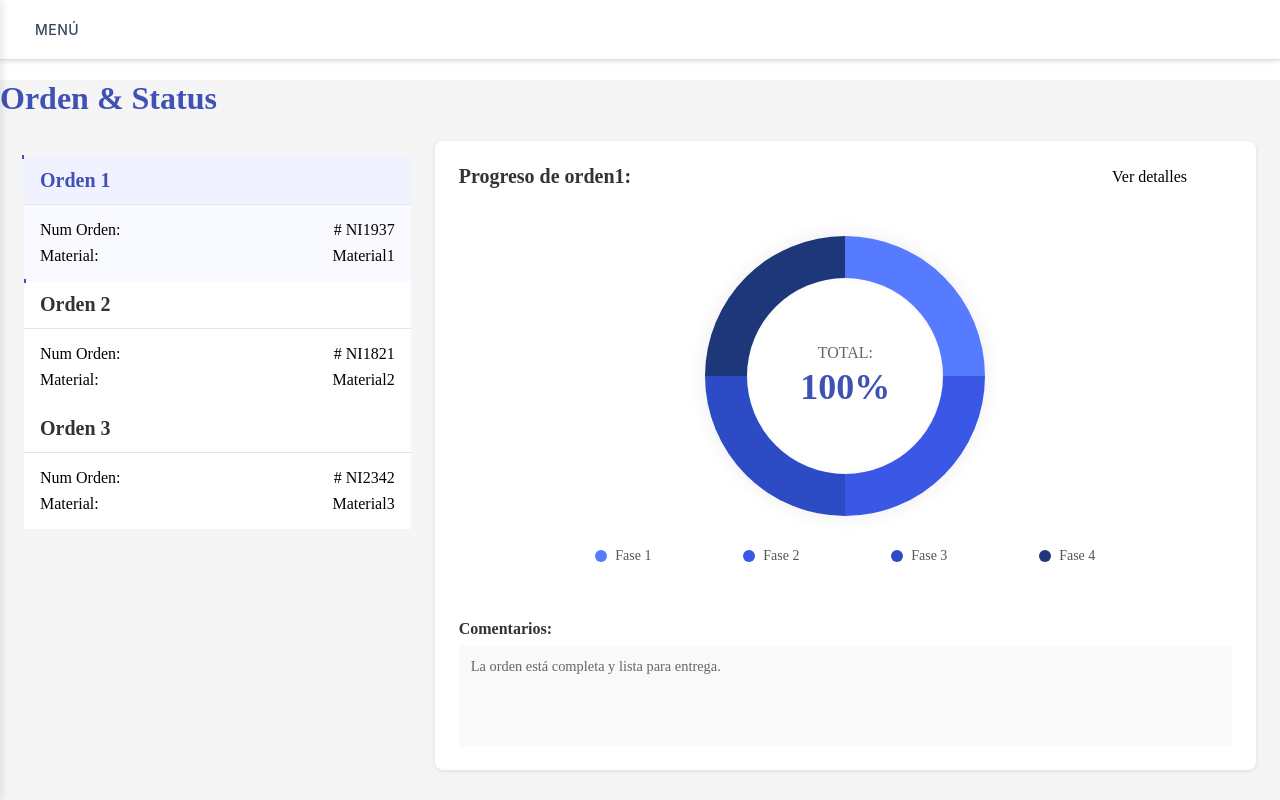
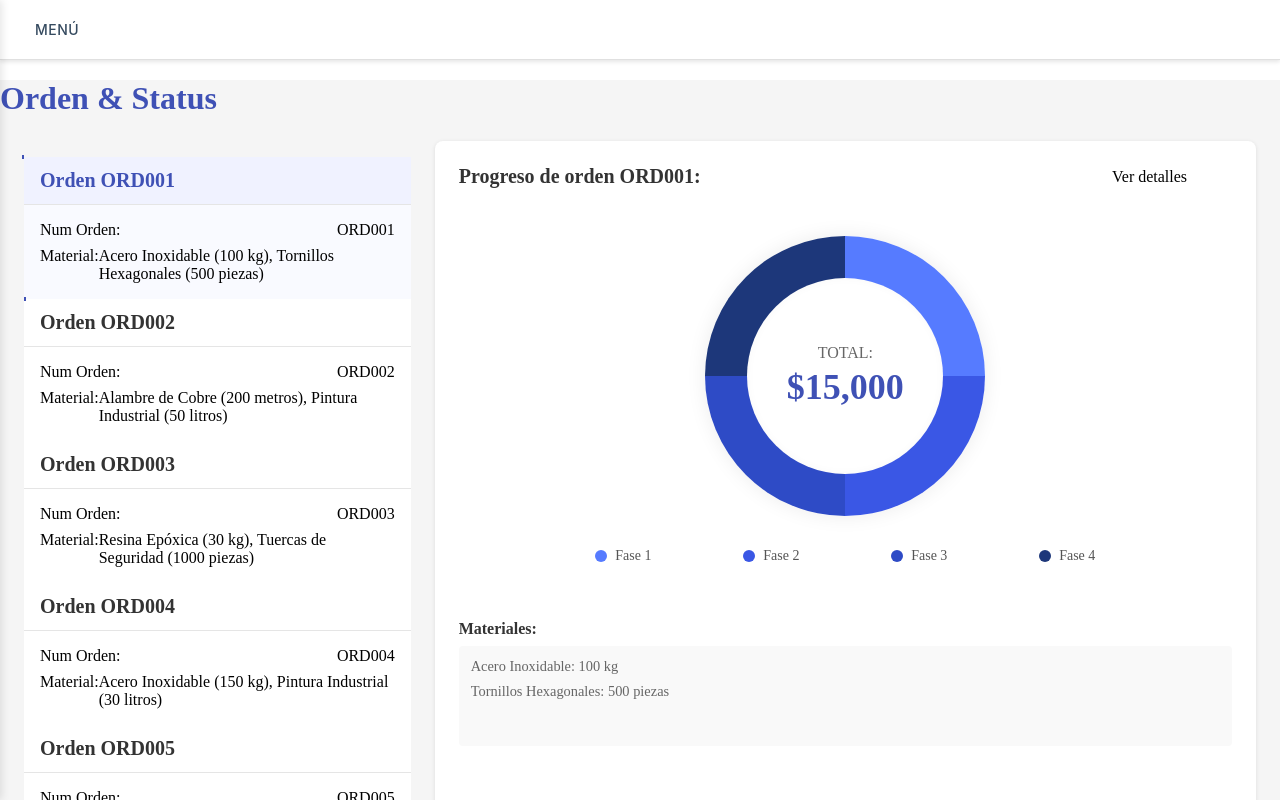
Before and after one commit to gmonmarr/WuSAP, a React (Vite) app in the folder frontend/: page /orden-status in a window 1280 px wide. Built offline with nearby package versions, Linux system fonts and the light colour scheme; no server answers.

Commit message:
ordenstatus con el mismo nombre y numero de orden

```diff
--- a/frontend/src/pages/general/OrdenStatus.jsx
+++ b/frontend/src/pages/general/OrdenStatus.jsx
@@ -14,35 +14,76 @@ import "@ui5/webcomponents-icons/dist/detail-view.js";
 
 const OrdenStatus = () => {
   const navigate = useNavigate();
-  const [ordenes] = useState([
+  const [orders, setOrders] = useState([
     {
-      id: 1,
-      numOrden: "# NI1937",
-      material: "Material1",
-      progreso: 100
+      id: 'ORD001',
+      name: 'ORD001',
+      date: '2024-04-01',
+      status: 'delivered',
+      deliveryDate: '2024-04-03',
+      products: [
+        { name: 'Acero Inoxidable', quantity: 100, unit: 'kg' },
+        { name: 'Tornillos Hexagonales', quantity: 500, unit: 'piezas' }
+      ],
+      total: 15000
     },
     {
-      id: 2,
-      numOrden: "# NI1821",
-      material: "Material2",
-      progreso: 75
+      id: 'ORD002',
+      name: 'ORD002',
+      date: '2024-04-02',
+      status: 'on_route',
+      estimatedDelivery: '2024-04-04',
+      products: [
+        { name: 'Alambre de Cobre', quantity: 200, unit: 'metros' },
+        { name: 'Pintura Industrial', quantity: 50, unit: 'litros' }
+      ],
+      total: 12000
     },
     {
-      id: 3,
-      numOrden: "# NI2342",
-      material: "Material3",
-      progreso: 50
+      id: 'ORD003',
+      name: 'ORD003',
+      date: '2024-04-03',
+      status: 'in_progress',
+      estimatedDelivery: '2024-04-05',
+      products: [
+        { name: 'Resina Epóxica', quantity: 30, unit: 'kg' },
+        { name: 'Tuercas de Seguridad', quantity: 1000, unit: 'piezas' }
+      ],
+      total: 8000
+    },
+    {
+      id: 'ORD004',
+      name: 'ORD004',
+      date: '2024-04-04',
+      status: 'delivered',
+      deliveryDate: '2024-04-06',
+      products: [
+        { name: 'Acero Inoxidable', quantity: 150, unit: 'kg' },
+        { name: 'Pintura Industrial', quantity: 30, unit: 'litros' }
+      ],
+      total: 11000
+    },
+    {
+      id: 'ORD005',
+      name: 'ORD005',
+      date: '2024-04-05',
+      status: 'on_route',
+      estimatedDelivery: '2024-04-07',
+      products: [
+        { name: 'Tornillos Hexagonales', quantity: 800, unit: 'piezas' },
+        { name: 'Alambre de Cobre', quantity: 150, unit: 'metros' }
+      ],
+      total: 9500
     }
   ]);
 
-  const [selectedOrden, setSelectedOrden] = useState(ordenes[0]);
+  const [selectedOrden, setSelectedOrden] = useState(orders[0]);
   const [searchQuery, setSearchQuery] = useState("");
 
   // Filtrar órdenes basadas en la búsqueda
-  const filteredOrdenes = ordenes.filter(orden =>
-    orden.numOrden.toLowerCase().includes(searchQuery.toLowerCase()) ||
-    orden.material.toLowerCase().includes(searchQuery.toLowerCase()) ||
-    orden.id.toString().includes(searchQuery)
+  const filteredOrdenes = orders.filter(orden =>
+    orden.name.toLowerCase().includes(searchQuery.toLowerCase()) ||
+    orden.id.toLowerCase().includes(searchQuery.toLowerCase())
   );
 
   // Agregar esta función para navegación
@@ -96,8 +137,8 @@ const OrdenStatus = () => {
               >
                 <OrdenStatusCard
                   ordenNumber={orden.id}
-                  numOrden={orden.numOrden}
-                  material={orden.material}
+                  numOrden={orden.name}
+                  material={orden.products.map(p => `${p.name} (${p.quantity} ${p.unit})`).join(', ')}
                   isSelected={selectedOrden.id === orden.id}
                 />
               </div>
@@ -135,7 +176,7 @@ const OrdenStatus = () => {
               margin: 0,
               color: "#333"
             }}>
-              Progreso de orden{selectedOrden.id}:
+              Progreso de orden {selectedOrden.id}:
             </h3>
 
             {/* Nuevo botón para ver detalles */}
@@ -213,7 +254,7 @@ const OrdenStatus = () => {
                       fontWeight: "600",
                       color: "#3f51b5"
                     }}>
-                      {selectedOrden.progreso}%
+                      ${selectedOrden.total.toLocaleString()}
                     </div>
                   </div>
                 </div>
@@ -265,7 +306,7 @@ const OrdenStatus = () => {
               fontSize: "1rem",
               color: "#333"
             }}>
-              Comentarios:
+              Materiales:
             </ui5-label>
             <div style={{
               minHeight: "100px",
@@ -275,11 +316,11 @@ const OrdenStatus = () => {
               color: "#666",
               fontSize: "0.9rem"
             }}>
-              {selectedOrden.id === 1 ?
-                "La orden está completa y lista para entrega." :
-                selectedOrden.id === 2 ?
-                "Progreso al 75%. En espera de materiales adicionales." :
-                "Iniciando proceso de producción. Avance del 50%."}
+              {selectedOrden.products.map((product, index) => (
+                <div key={index} style={{ marginBottom: "0.5rem" }}>
+                  {product.name}: {product.quantity} {product.unit}
+                </div>
+              ))}
             </div>
           </div>
         </div>
--- a/frontend/src/pages/general/OrdenStatusInfo.jsx
+++ b/frontend/src/pages/general/OrdenStatusInfo.jsx
@@ -17,6 +17,7 @@ import "@ui5/webcomponents-icons/dist/request.js";
 import "@ui5/webcomponents-icons/dist/status-positive.js";
 import "@ui5/webcomponents-icons/dist/status-critical.js";
 import "@ui5/webcomponents-icons/dist/status-negative.js";
+import { Dialog, DialogTitle, DialogContent, Box, Grid, Typography, List, ListItem, ListItemText, DialogActions, Button } from "@mui/material";
 
 const OrdenStatusInfo = () => {
   const { ordenId } = useParams();
@@ -76,6 +77,16 @@ const OrdenStatusInfo = () => {
     if (orden.progreso === 100) return "#107e3e"; // Verde para completado
     if (orden.progreso >= 50) return "#0a6ed1"; // Azul para en progreso
     return "#6a6d70"; // Gris para estados iniciales
+  };
+
+  const [open, setOpen] = useState(false);
+
+  const handleOpen = () => {
+    setOpen(true);
+  };
+
+  const handleClose = () => {
+    setOpen(false);
   };
 
   return (
@@ -369,6 +380,77 @@ const OrdenStatusInfo = () => {
           </ui5-card>
         </div>
       </div>
+
+      <Dialog
+        open={open}
+        onClose={handleClose}
+        maxWidth="md"
+        fullWidth
+      >
+        <DialogTitle>
+          Detalles de la Orden {orden.id}
+        </DialogTitle>
+        <DialogContent>
+          <Box sx={{ mt: 2 }}>
+            <Grid container spacing={3}>
+              <Grid item xs={12}>
+                <Typography variant="subtitle1" gutterBottom>
+                  Orden: {orden.id}
+                </Typography>
+              </Grid>
+              <Grid item xs={12} sm={6}>
+                <Typography variant="body1" gutterBottom>
+                  Fecha: {orden.fechaPedido}
+                </Typography>
+              </Grid>
+              <Grid item xs={12} sm={6}>
+                <Typography variant="body1" gutterBottom>
+                  Estado: {orden.estado}
+                </Typography>
+              </Grid>
+              {orden.estado === 'delivered' && (
+                <Grid item xs={12}>
+                  <Typography variant="body1" gutterBottom>
+                    Fecha de entrega: {orden.fechaPedido}
+                  </Typography>
+                </Grid>
+              )}
+              {orden.estado !== 'delivered' && (
+                <Grid item xs={12}>
+                  <Typography variant="body1" gutterBottom>
+                    Entrega estimada: {orden.fechaPedido}
+                  </Typography>
+                </Grid>
+              )}
+              <Grid item xs={12}>
+                <Typography variant="subtitle1" gutterBottom>
+                  Productos:
+                </Typography>
+                <List>
+                  {orden.ultimosMovimientos.map((movimiento, index) => (
+                    <ListItem key={index}>
+                      <ListItemText
+                        primary={movimiento.descripcion}
+                        secondary={`Responsable: ${movimiento.persona}`}
+                      />
+                    </ListItem>
+                  ))}
+                </List>
+              </Grid>
+              <Grid item xs={12}>
+                <Typography variant="subtitle1" gutterBottom>
+                  Total: ${orden.cantidad.split(' ')[0]}
+                </Typography>
+              </Grid>
+            </Grid>
+          </Box>
+        </DialogContent>
+        <DialogActions>
+          <Button onClick={handleClose}>
+            Cerrar
+          </Button>
+        </DialogActions>
+      </Dialog>
     </div>
   );
 };
```
